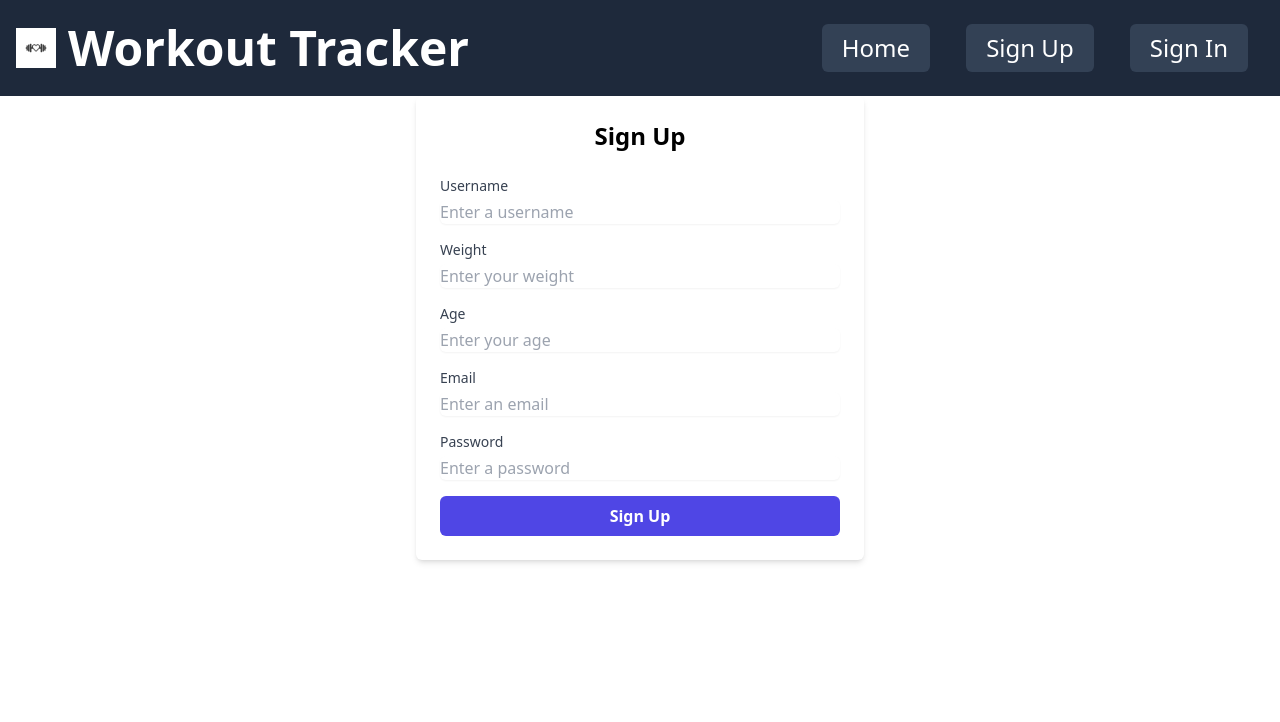
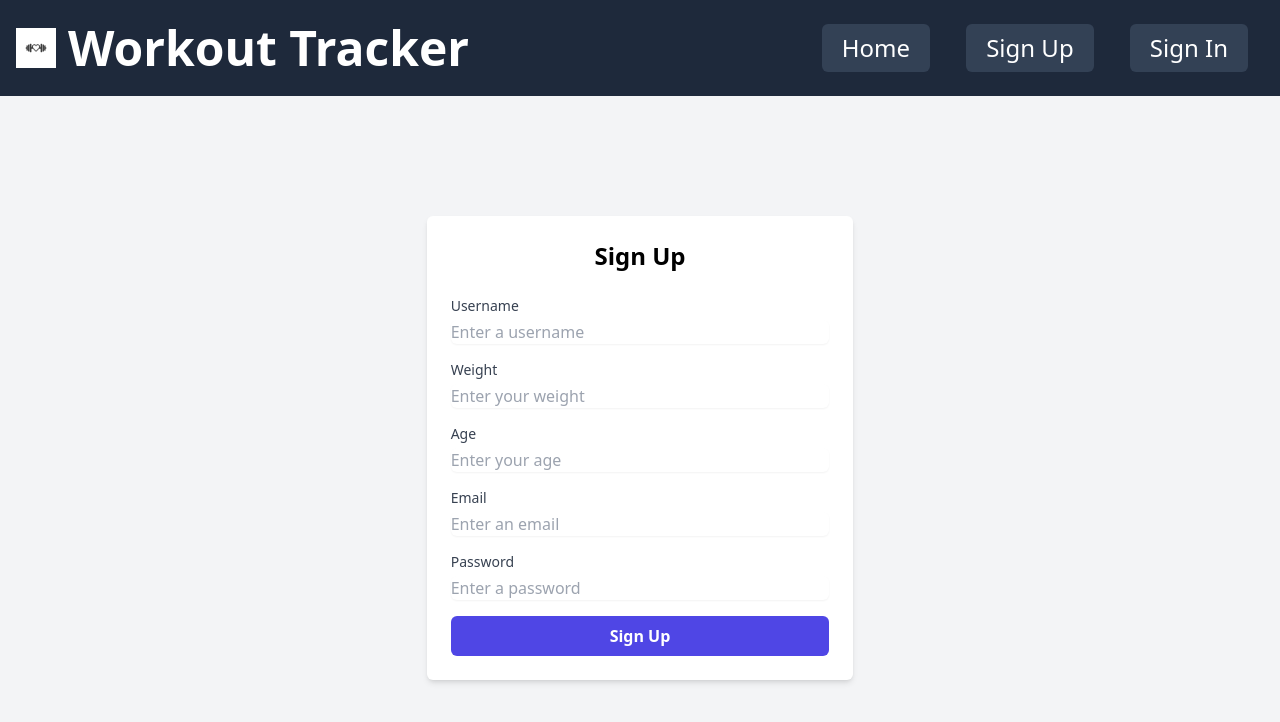
Before and after one commit to NathanStanislavsky/WorkoutTracker, a SvelteKit app: page /signup in a window 1280 px wide. Shown: the top 722 px of the page. Built offline with nearby package versions, Linux system fonts and the light colour scheme.

Commit message:
refactor

```diff
--- a/src/routes/+layout.svelte
+++ b/src/routes/+layout.svelte
@@ -2,5 +2,13 @@
   import "../app.css";
   import Navbar from "../lib/navbar/navbar.svelte";
 </script>
-<Navbar logoUrl="/workout-logo.png" />
-<slot />
+
+<div class="flex flex-col min-h-screen">
+
+  <Navbar logoUrl="/workout-logo.png" />
+
+  <main class="flex-grow flex items-center justify-center bg-gray-100">
+    <slot />
+  </main>
+
+</div>
--- a/src/routes/signin/+page.svelte
+++ b/src/routes/signin/+page.svelte
@@ -1,5 +1,5 @@
 <script>
-  import { goto } from '$app/navigation';
+  import { goto } from "$app/navigation";
 
   async function handleSubmit(event) {
     event.preventDefault();
@@ -18,14 +18,14 @@
     const result = await res.json();
     if (res.ok) {
       console.log("User signed in successfully:", result);
-      goto('/workout');
+      goto("/workout");
     } else {
       console.error("Error signing in user:", result.error);
     }
   }
 </script>
 
-<div class="max-w-md mx-auto p-6 bg-white shadow-md rounded-md">
+<div class="w-1/3 mx-auto p-6 bg-white shadow-md rounded-md">
   <h1 class="text-2xl font-bold text-center mb-6">Sign In</h1>
   <form class="space-y-4" on:submit={handleSubmit}>
     <div>
--- a/src/routes/signup/+page.svelte
+++ b/src/routes/signup/+page.svelte
@@ -25,7 +25,7 @@
   }
 </script>
 
-<div class="max-w-md mx-auto p-6 bg-white shadow-md rounded-md">
+<div class="w-1/3 mx-auto p-6 bg-white shadow-md rounded-md">
   <h1 class="text-2xl font-bold text-center mb-6">Sign Up</h1>
   <form class="space-y-4" on:submit={handleSubmit}>
     <div>
```
